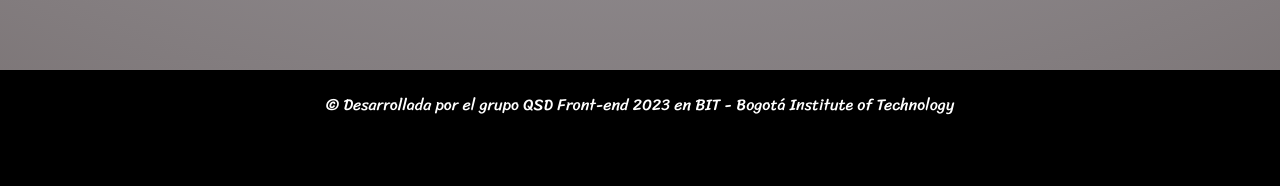
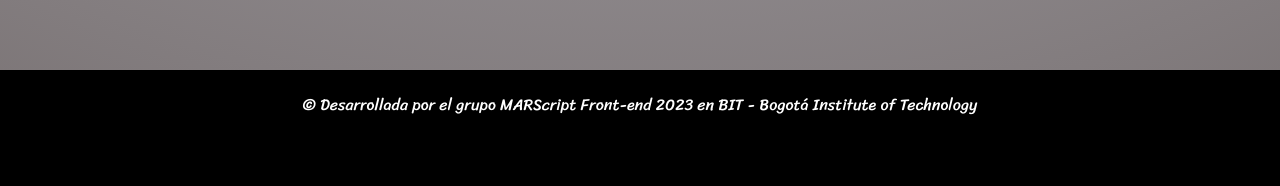
Before and after one commit to AndresSanchez14/Ricardo_Arjona_Bit, a plain HTML site: page index.html in a window 1280 px wide. Shown: the part 2850-3036 px from the top of the page. Drawn offline with Linux system fonts and the light colour scheme.

Commit message:
Subiendo marca personal en index

```diff
--- a/index.html
+++ b/index.html
@@ -144,7 +144,7 @@ Conocido por su estilo lírico, Arjona con frecuencia aborda temas de amor y tem
     <!-- fin premios -->
     <!-- inicio footer -->
     <footer>
-      &copy; Desarrollada por el grupo QSD Front-end 2023 en BIT -
+      &copy; Desarrollada por el grupo MARScript Front-end 2023 en BIT -
       Bogotá Institute of Technology
     </footer>
     <!-- fin footer-->
```
